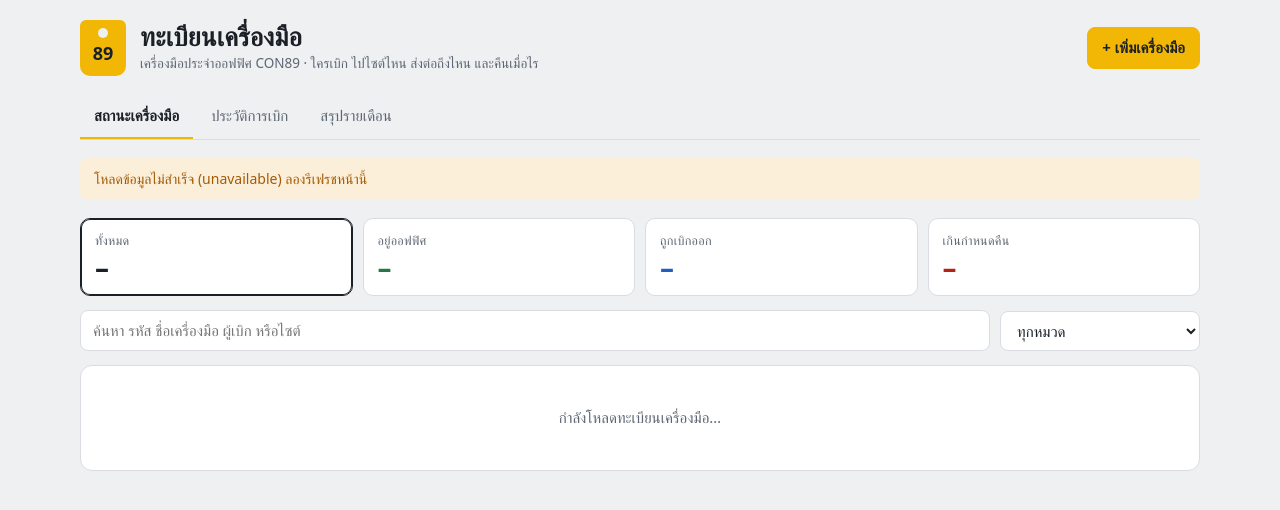
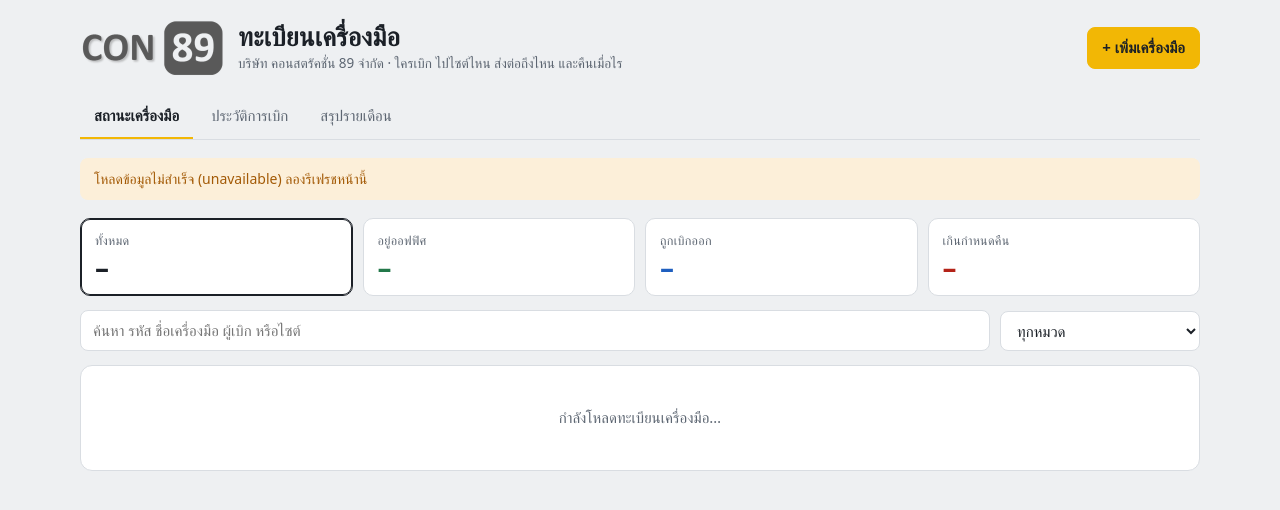
Before and after one commit to yadalungkam-stack/con89-tools-, a plain HTML site: page index.html in a window 1280 px wide. Drawn offline with nearby package versions, Linux system fonts and the light colour scheme; a web font is replaced by a local one.

Commit message:
Update index.html

```diff
--- a/index.html
+++ b/index.html
@@ -41,6 +41,10 @@ button,input,select,textarea{font:inherit;color:inherit}
 .tagmark{width:46px;height:56px;background:var(--accent);color:var(--accent-ink);border-radius:6px 6px 10px 10px;position:relative;
   display:grid;place-items:end center;padding-bottom:8px;font-family:var(--f-display);font-weight:700;font-size:18px;flex:none}
 .tagmark::before{content:"";position:absolute;top:8px;left:50%;width:10px;height:10px;margin-left:-5px;border-radius:50%;background:var(--bg)}
+.logo{height:56px;width:auto;flex:none;display:block}
+@media (prefers-color-scheme:dark){:root:not([data-theme="light"]) .logo{filter:invert(1)}}
+:root[data-theme="dark"] .logo{filter:invert(1)}
+@media (max-width:460px){.logo{height:44px}}
 .brand h1{font-size:26px;font-weight:700;line-height:1.15}
 .brand p{margin:2px 0 0;color:var(--muted);font-size:13.5px}
 
@@ -187,10 +191,10 @@ html{-webkit-text-size-adjust:100%}body{margin:0}img{max-width:100%}[hidden]{dis
 <div class="app">
   <header class="top">
     <div class="brand">
-      <div class="tagmark" aria-hidden="true">89</div>
+      <img class="logo" src="https://raw.githubusercontent.com/yadalungkam-stack/con89-tools-/main/con89-logo.png" alt="CON89 บริษัท คอนสตรัคชั่น 89 จำกัด" width="144" height="56">
       <div>
         <h1>ทะเบียนเครื่องมือ</h1>
-        <p>เครื่องมือประจำออฟฟิศ CON89 · ใครเบิก ไปไซต์ไหน ส่งต่อถึงไหน และคืนเมื่อไร</p>
+        <p>บริษัท คอนสตรัคชั่น 89 จำกัด · ใครเบิก ไปไซต์ไหน ส่งต่อถึงไหน และคืนเมื่อไร</p>
       </div>
     </div>
     <button id="btnAddTool" class="btn primary">+ เพิ่มเครื่องมือ</button>
```
